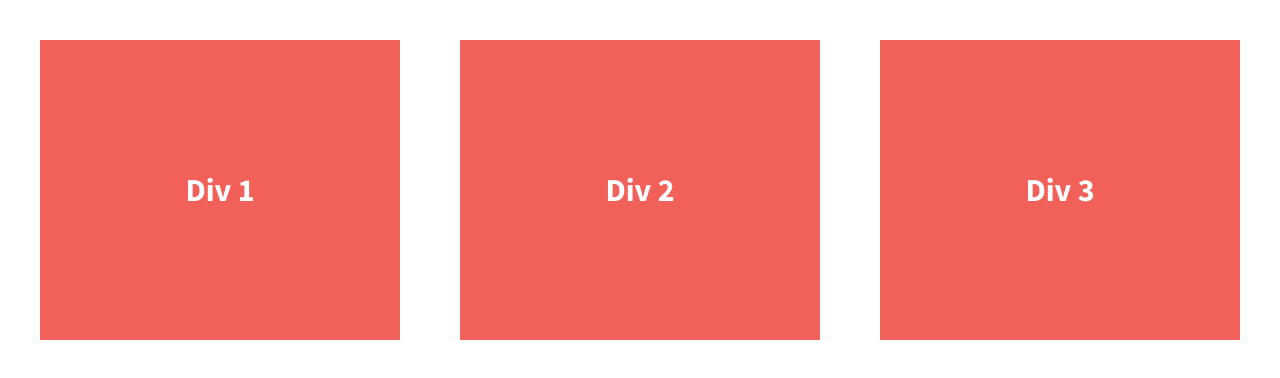
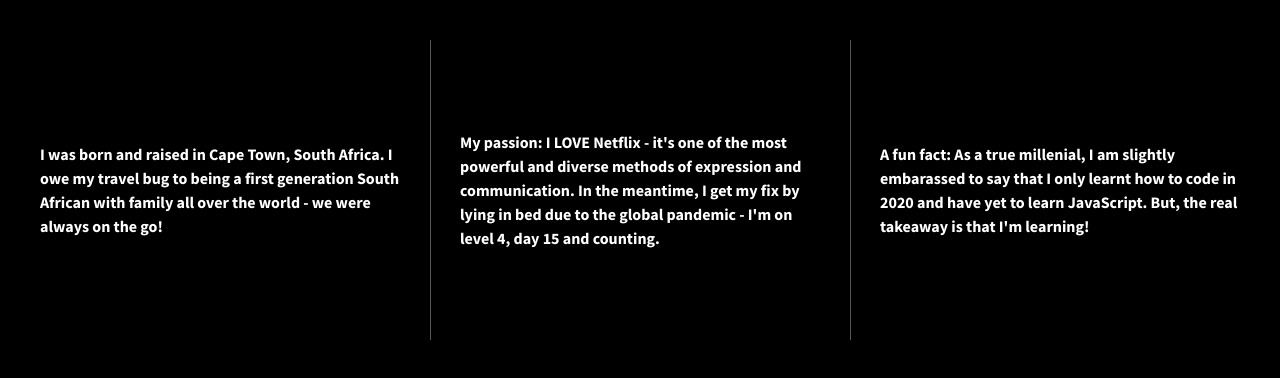
Before and after one commit to greygareth/divs-flexbox, a plain HTML site: page index.html in a window 1280 px wide. Drawn offline with nearby package versions, Linux system fonts and the light colour scheme.

Commit message:
updated divs

```diff
--- a/css/main.css
+++ b/css/main.css
@@ -97,7 +97,7 @@ textarea {
 
 
 html {
-  background-color: #fff;
+  background-color: black;
   height: 100%;
 }
 
@@ -119,16 +119,20 @@ body {
   /*give the divs a width of 30%, add display:flex, set justify-content and align-items to center*/
   color: #fff;
   line-height: 1.5em;
-  font-size: 1.6em;
-  background-color: #f16059;
+  font-size: 1rem;
+  background-color: black;
   height: 300px;
   display: flex;
   width: 30%;
   justify-content: center;
   align-items: center;
+  text-align: left;
 }
 
-
+.div-1, .div-2 {
+    border-right: 1px solid #555;
+    padding-right: 30px;
+  }
 
 
 /* ==========================================================================
--- a/index.html
+++ b/index.html
@@ -23,13 +23,13 @@
 
         <section class="wrapper">
             <div class="div-1">
-                Div 1
+                I was born and raised in Cape Town, South Africa. I owe my travel bug to being a first generation South African with family all over the world - we were always on the go!
             </div>
             <div class="div-2">
-                Div 2
+                My passion: I LOVE Netflix - it's one of the most powerful and diverse methods of expression and communication. In the meantime, I get my fix by lying in bed due to the global pandemic - I'm on level 4, day 15 and counting.
             </div>
             <div class="div-3">
-                Div 3
+                A fun fact: As a true millenial, I am slightly embarassed to say that I only learnt how to code in 2020 and have yet to learn JavaScript. But, the real takeaway is that I'm learning!
             </div>
         </section>
 
```
